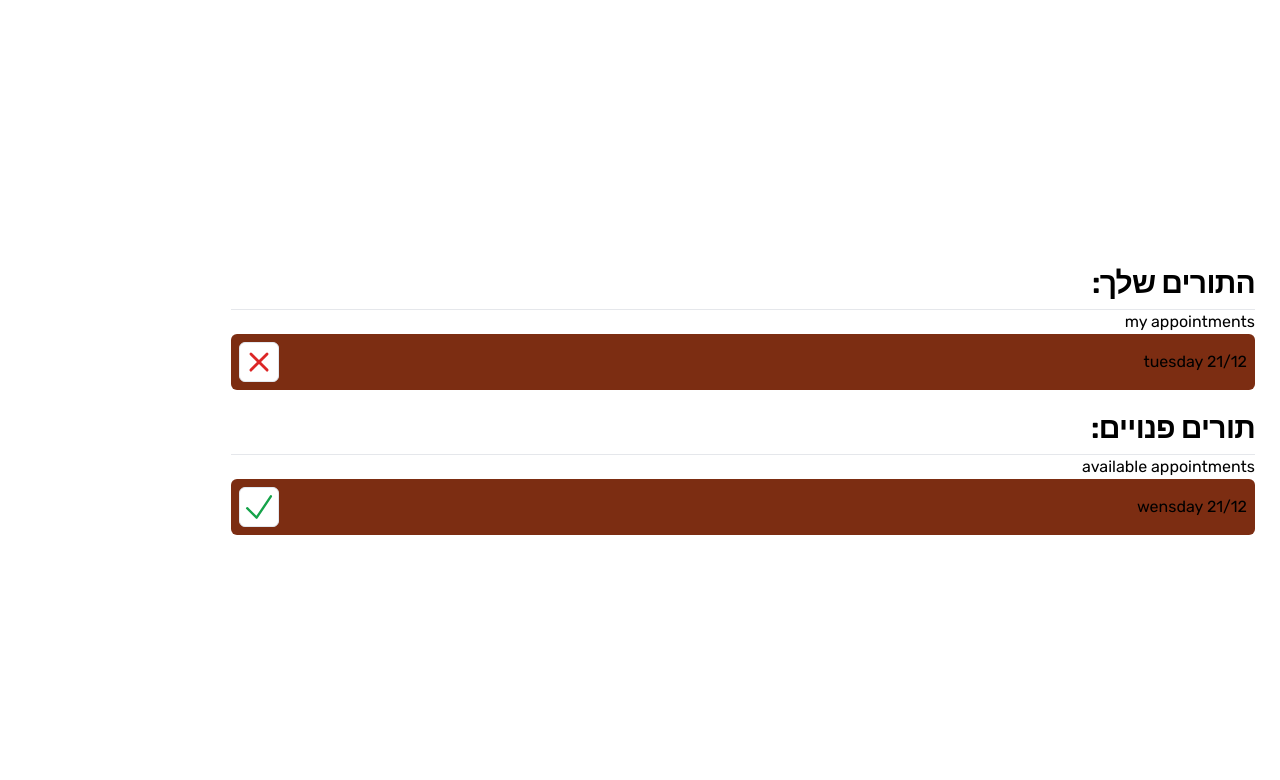
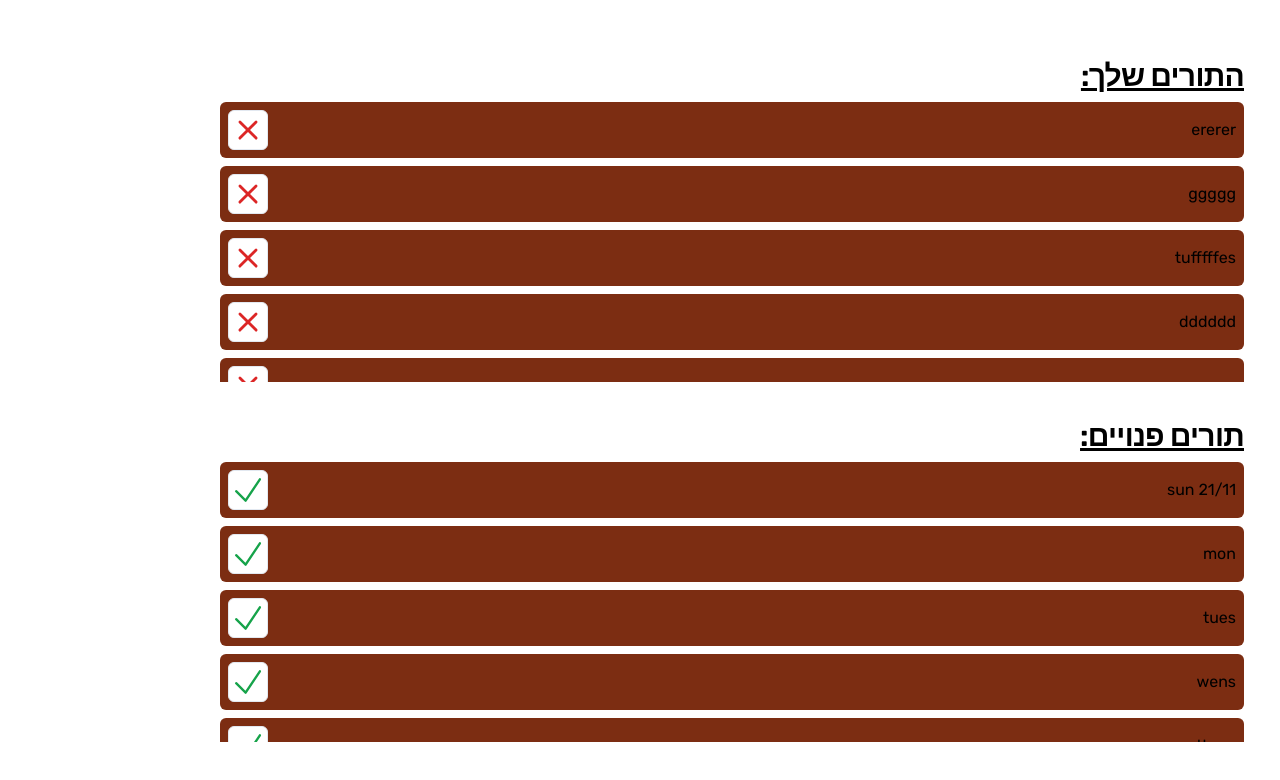
Before and after one commit to YairSadan/Clients-Management, a Next.js app: page /user/appointments in a window 1280 px wide. Shown: the top 780 px of the page. Built offline with nearby package versions, Linux system fonts and the light colour scheme; no server answers.

Commit message:
improvements to appointment page

```diff
--- a/src/app/ui/globalComponents/Dialog.tsx
+++ b/src/app/ui/globalComponents/Dialog.tsx
@@ -6,10 +6,10 @@ import { Button } from '@/components/ui/button';
 
 type Props = {
   title: string;
-  onOk: () => void;
+  onOk: (date: string) => void;
   children: React.ReactNode;
   secondTitle?: string;
-  secondOnOk?: () => void;
+  secondOnOk?: (date: string) => void;
 };
 
 const Dialog = ({ title, onOk, children, secondTitle, secondOnOk }: Props) => {
@@ -17,17 +17,24 @@ const Dialog = ({ title, onOk, children, secondTitle, secondOnOk }: Props) => {
   const dialogRef = useRef<null | HTMLDialogElement>(null);
   const showDialog = searchParams.get('showDialog');
   const secondDialog = searchParams.get('secondDialog');
+  const date = searchParams.get('date'); //ONLY ON CONFIRM/CANCEL APPOINTMENTS - NOT ON PAY MODAL
   const router = useRouter();
 
   const childrenArray = React.Children.toArray(children);
   let dialogTitle: string = title;
-  let dialogOnOk: () => void = onOk;
+  let dialogOnOk: (date: string) => void = onOk;
   let dialogChildren: React.ReactNode = childrenArray[0];
 
+  //In order to differentiate between cancel appointment to confirm appointment
   if (secondDialog === 'y') {
     if (secondTitle) dialogTitle = secondTitle;
     if (secondOnOk) dialogOnOk = secondOnOk;
     dialogChildren = childrenArray[1];
+  }
+
+  //In order to show confirm/cancel date on the chosen appointment
+  if (date) {
+    dialogTitle = date;
   }
 
   useEffect(() => {
@@ -44,7 +51,7 @@ const Dialog = ({ title, onOk, children, secondTitle, secondOnOk }: Props) => {
   };
 
   const okClick = () => {
-    dialogOnOk();
+    dialogOnOk(dialogTitle);
     closeDialog();
   };
 
@@ -56,7 +63,7 @@ const Dialog = ({ title, onOk, children, secondTitle, secondOnOk }: Props) => {
 
         <dialog
           ref={dialogRef}
-          className="flex flex-col justify-center gap-2 py-3 text-center px-5 rounded-lg bg-primary">
+          className="flex flex-col justify-center gap-2 py-3 text-center px-10 rounded-lg bg-primary">
           <XMarkSvg
             onClick={closeDialog}
             className="absolute top-2 right-2 h-5 w-5 cursor-pointer"
--- a/src/app/user/appointments/components/CancelBtn.tsx
+++ b/src/app/user/appointments/components/CancelBtn.tsx
@@ -5,14 +5,18 @@ import { Button } from '@/components/ui/button';
 import { useRouter } from 'next/navigation';
 import React from 'react';
 
-const CancelBtn = () => {
+type Props = {
+  date: string;
+};
+
+const CancelBtn = ({ date }: Props) => {
   const router = useRouter();
   return (
     <Button
       variant={'outline'}
       size={'icon'}
       onClick={() => {
-        router.push('?showDialog=y');
+        router.push(`?showDialog=y&date=${date}`);
       }}>
       <XMarkSvg className="text-red-600" />
     </Button>
--- a/src/app/user/appointments/components/ConfirmBtn.tsx
+++ b/src/app/user/appointments/components/ConfirmBtn.tsx
@@ -5,14 +5,18 @@ import { Button } from '@/components/ui/button';
 import { useRouter } from 'next/navigation';
 import React from 'react';
 
-const ConfirmBtn = () => {
+type Props = {
+  date: string;
+};
+
+const ConfirmBtn = ({ date }: Props) => {
   const router = useRouter();
   return (
     <Button
       variant={'outline'}
       size={'icon'}
       onClick={() => {
-        router.push('?showDialog=y&secondDialog=y');
+        router.push(`?showDialog=y&secondDialog=y&date=${date}`);
       }}>
       <VMarkSvg className="text-green-600" />
     </Button>
--- a/src/app/user/appointments/page.tsx
+++ b/src/app/user/appointments/page.tsx
@@ -5,13 +5,81 @@ import CancelBtn from './components/CancelBtn';
 import ConfirmBtn from './components/ConfirmBtn';
 
 const Appointments = () => {
-  const comfirmApp = async () => {
+  let testConfirmApps = [
+    {
+      id: 1,
+      date: '21/11 sun',
+    },
+    {
+      id: 2,
+      date: 'mon',
+    },
+    {
+      id: 3,
+      date: 'tues',
+    },
+    {
+      id: 4,
+      date: 'wens',
+    },
+    {
+      id: 5,
+      date: 'thurs',
+    },
+    {
+      id: 6,
+      date: 'fri',
+    },
+    {
+      id: 7,
+      date: 'sat',
+    },
+    {
+      id: 8,
+      date: 'qwerty',
+    },
+  ];
+  let testCancelApps = [
+    {
+      id: 1,
+      date: 'ererer',
+    },
+    {
+      id: 2,
+      date: 'ggggg',
+    },
+    {
+      id: 3,
+      date: 'tufffffes',
+    },
+    {
+      id: 4,
+      date: 'dddddd',
+    },
+    {
+      id: 5,
+      date: 'sssssssss',
+    },
+    {
+      id: 6,
+      date: 'aaaa',
+    },
+    {
+      id: 7,
+      date: 'rrrrrr',
+    },
+    {
+      id: 8,
+      date: 'rtyui',
+    },
+  ];
+  const comfirmApp = async (date: string) => {
     'use server';
-    console.log('Comfirmed');
+    console.log(`${date} Comfirmed`);
   };
-  const cancelApp = async () => {
+  const cancelApp = async (date: string) => {
     'use server';
-    console.log('Canceled');
+    console.log(`${date} Canceled`);
   };
 
   return (
@@ -21,28 +89,38 @@ const Appointments = () => {
         <p>Are you sure you would like to book this appointment?</p>
       </Dialog>
 
-      <main className="page-primary justify-center gap-5">
+      <main className="page-primary justify-center gap-9">
         <HomeSvg />
         <div className="w-4/5">
-          <h2 className="scroll-m-20 border-b pb-2 text-3xl font-semibold tracking-tight first:mt-0">
-            התורים שלך:
+          <h2 className="scroll-m-20 pb-2 text-3xl font-semibold tracking-tight first:mt-0">
+            <u>התורים שלך:</u>
           </h2>
-          my appointments {/* children*/}
-          {/* example*/}
-          <div className="bg-orange-900 rounded-md flex items-center justify-between p-2">
-            tuesday 21/12
-            <CancelBtn />
+          <div className="flex flex-col gap-2 overflow-y-auto max-h-[35vh]">
+            {/* example*/}
+            {testCancelApps.map((app) => (
+              <div
+                key={app.id}
+                className="bg-orange-900 rounded-md flex items-center justify-between p-2">
+                {app.date}
+                <CancelBtn date={app.date} />
+              </div>
+            ))}
           </div>
         </div>
         <div className="w-4/5">
-          <h2 className="scroll-m-20 border-b pb-2 text-3xl font-semibold tracking-tight first:mt-0">
-            תורים פנויים:
+          <h2 className="scroll-m-20 pb-2 text-3xl font-semibold tracking-tight first:mt-0">
+            <u>תורים פנויים:</u>
           </h2>
-          available appointments
-          {/* example*/}
-          <div className="bg-orange-900 rounded-md flex items-center justify-between p-2">
-            wensday 21/12
-            <ConfirmBtn />
+          <div className="flex flex-col gap-2 overflow-y-auto max-h-[35vh]">
+            {/* example*/}
+            {testConfirmApps.map((app) => (
+              <div
+                key={app.id}
+                className="bg-orange-900 rounded-md flex items-center justify-between p-2">
+                {app.date}
+                <ConfirmBtn date={app.date} />
+              </div>
+            ))}
           </div>
         </div>
       </main>
```
